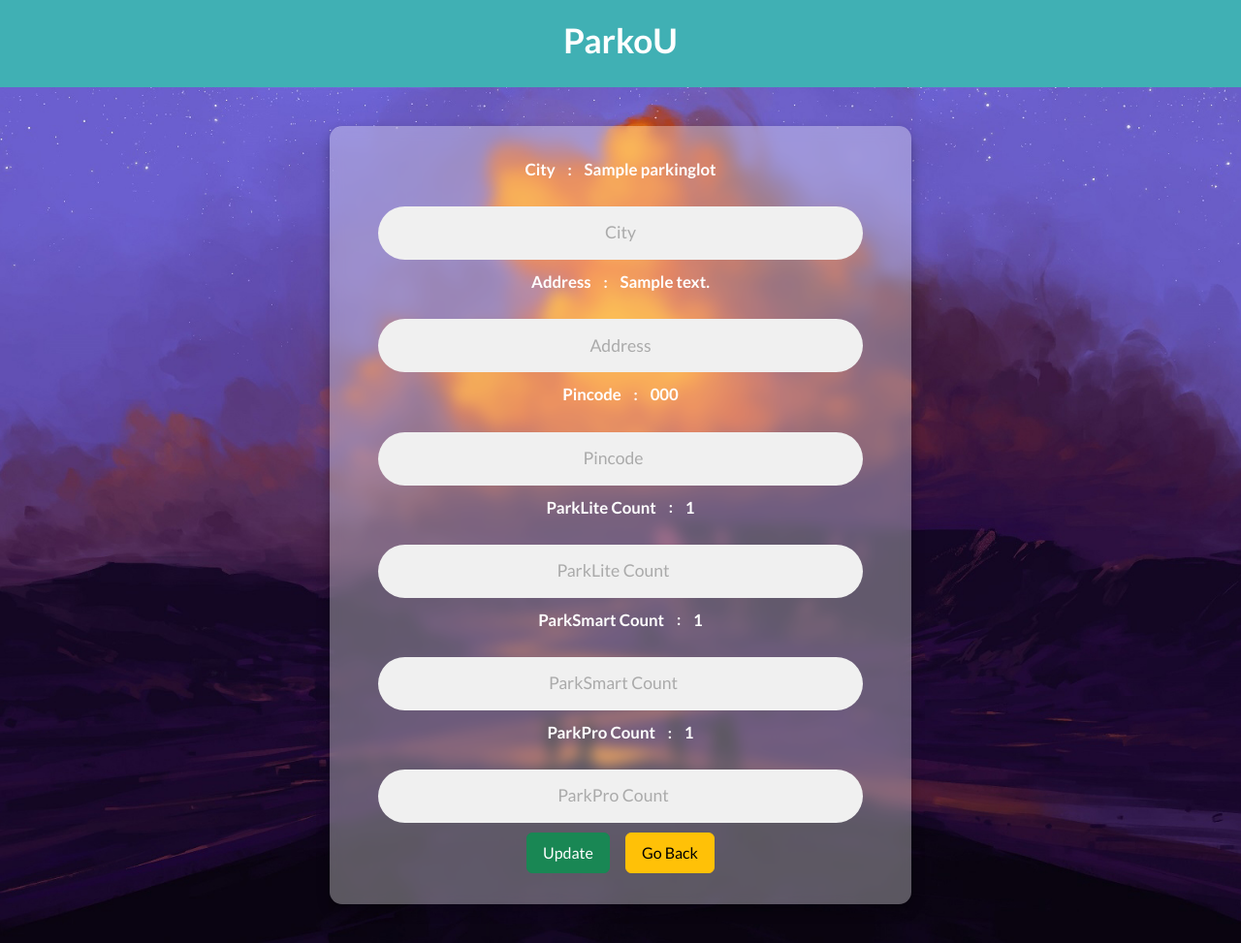
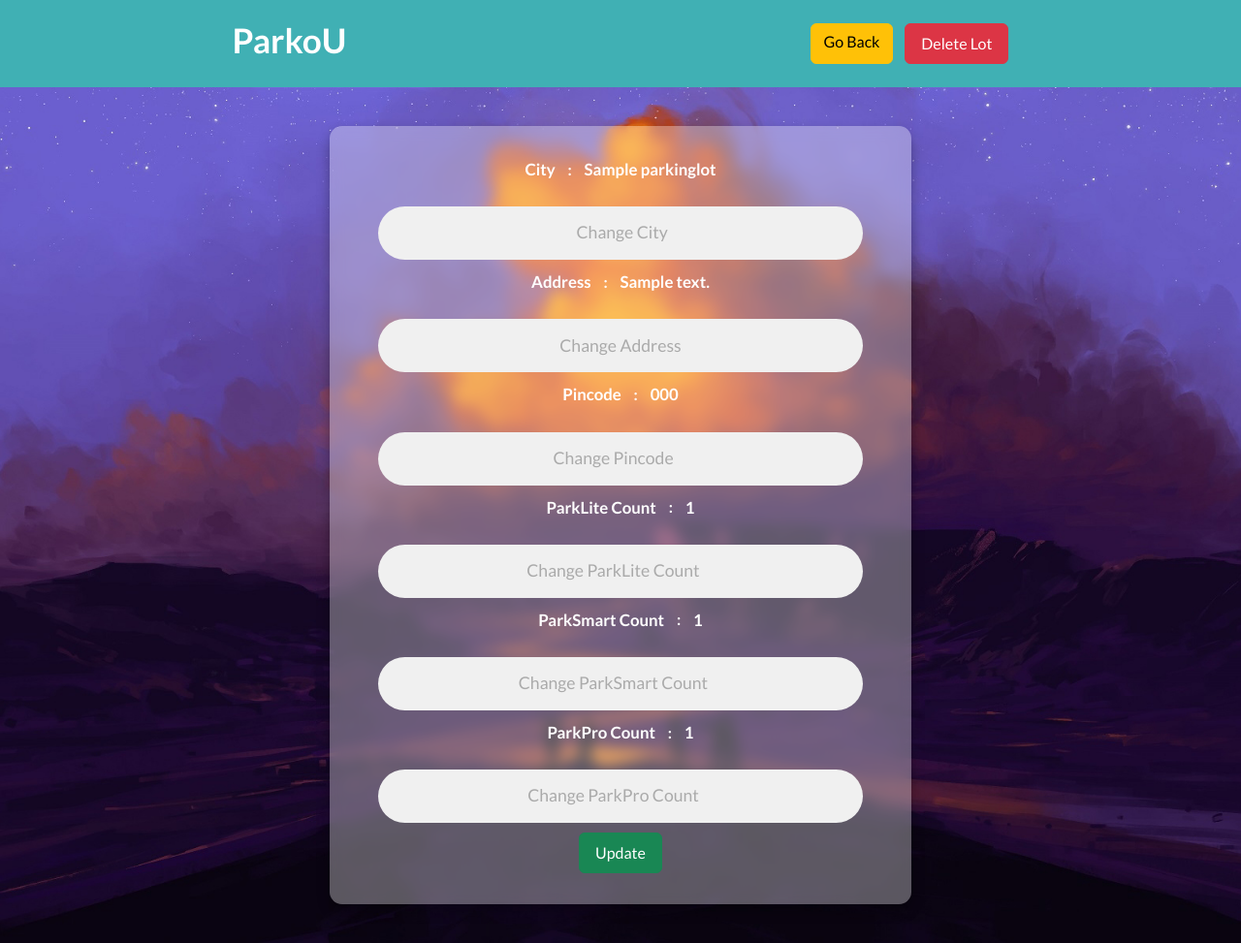
Before and after one commit to xPritam07/vehicle_parking_app, a Flask app: page /update/lot/1 in a window 1280 px wide. Shown: the whole page at 97% size. Run offline with Flask 3, Linux system fonts and the light colour scheme; a user stored in the database is signed in; tables that the repository leaves empty hold one stand-in row (values such as "Sample post").

Commit message:
lot update final fix

```diff
--- a/controllers/routes.py
+++ b/controllers/routes.py
@@ -231,6 +231,18 @@ def update_lot(lot_id):
         db.session.rollback()
         return redirect(url_for('update_lot', lot_id=lot_id))
 
+@app.route('/delete/lot/<int:lot_id>', methods=['POST'])
+@admin_required
+def delete_lot(lot_id):
+    lot = ParkingLot.query.get_or_404(lot_id)
+    ParkingSpot.query.filter_by(lot_id=lot_id).delete()
+
+    db.session.delete(lot)
+    db.session.commit()
+
+    return redirect(url_for('admin_dashboard'))
+
+
 @app.route('/admin/doubts')
 @admin_required
 def doubt_page():
--- a/static/css/after_login/admin_side/search_lot.css
+++ b/static/css/after_login/admin_side/search_lot.css
@@ -30,11 +30,16 @@ body {
 .header-content {
     background-color: var(--background-color);
     display: flex;
-    justify-content: center;
+    justify-content: space-around;
     align-items: center;
     position: relative;
     width: 100%;
     min-height: 90px;
+}
+
+.control{
+    display: flex;
+    gap: 0.8rem;
 }
 
 .brand h4{
@@ -52,7 +57,7 @@ main{
 
 }
 
-form {
+.edit-lot-form {
     width: 100%;
     max-width: 600px;
     height: auto;
@@ -134,9 +139,3 @@ form {
     font-weight: 600;
     color: #fff;
 }
-
-.controls {
-    display: flex;
-    gap: 1rem;
-    justify-content: center;
-}
--- a/templates/after_login_part/admin_side/search_lot.html
+++ b/templates/after_login_part/admin_side/search_lot.html
@@ -12,6 +12,12 @@
 <header class="header-content">
     <div class="brand">
         <h4>ParkoU</h4>
+    </div>
+    <div class="control">
+        <a href="{{ url_for('admin_dashboard') }}" id="go-back-btn" class="btn btn-warning">Go Back</a>
+        <form action="{{ url_for('delete_lot', lot_id=lot.id) }}" method="POST" style="display:inline;" onsubmit="return confirm('Are you sure you want to delete this Lot?');">
+            <button type="submit" class="btn btn-danger" style="padding: 0.5rem 1rem;">Delete Lot</button>
+        </form>
     </div>
 </header>
 <main>
@@ -28,7 +34,7 @@
                     </div>
                 </div>
                 <div class="input-field">
-                    <input type="text" id="locationName" name="locationName" placeholder="City">
+                    <input type="text" id="locationName" name="locationName" placeholder=" Change City">
                 </div>
 
                 <div class="current-value">
@@ -41,7 +47,7 @@
                     </div>
                 </div>
                 <div class="input-field">
-                    <input type="text" id="address" name="address" placeholder="Address">
+                    <input type="text" id="address" name="address" placeholder="Change Address">
                 </div>
 
                 <div class="current-value">
@@ -54,7 +60,7 @@
                     </div>
                 </div>
                 <div class="input-field">
-                    <input type="number" id="pincode" name="pincode" placeholder="Pincode">
+                    <input type="number" id="pincode" name="pincode" placeholder="Change Pincode">
                 </div>
 
                 <div class="current-value">
@@ -67,7 +73,7 @@
                     </div>
                 </div>
                 <div class="input-field">
-                    <input type="number" id="parklitecount" name="parkLiteCount" placeholder="ParkLite Count">
+                    <input type="number" id="parklitecount" name="parkLiteCount" placeholder="Change ParkLite Count">
                 </div>
 
                 <div class="current-value">
@@ -80,7 +86,7 @@
                     </div>
                 </div>
                 <div class="input-field">
-                    <input type="number" id="parksmartcount" name="parkSmartCount" placeholder="ParkSmart Count">
+                    <input type="number" id="parksmartcount" name="parkSmartCount" placeholder="Change ParkSmart Count">
                 </div>
 
                 <div class="current-value">
@@ -93,13 +99,10 @@
                     </div>
                 </div>
                 <div class="input-field">
-                    <input type="number" id="parkprocount" name="parkProCount" placeholder="ParkPro Count">
+                    <input type="number" id="parkprocount" name="parkProCount" placeholder="Change ParkPro Count">
                 </div>
+                <button type="submit" class="btn btn-success" style="padding: 0.5rem 1rem;">Update</button>
 
-                <div class="controls">
-                    <button type="submit" class="btn btn-success" style="padding: 0.5rem 1rem;">Update</button>
-                    <a href="{{ url_for('admin_dashboard') }}" class="btn btn-warning" style="padding: 0.5rem 1rem;">Go Back</a>
-                </div>
             </form>
         </div>
     </div>
--- a/templates/after_login_part/admin_side/user_info.html
+++ b/templates/after_login_part/admin_side/user_info.html
@@ -32,7 +32,7 @@
                         <button class="btn btn-warning">Go Back</button>
                     </a>
                     <form action="{{ url_for('delete_user', user_id = user.id) }}" method="POST" onsubmit="return confirm('Are you sure you want to delete this User?');">
-                        <button type="submit" class="btn btn-danger">Delete</button>
+                        <button type="submit" class="btn btn-danger">Delete User</button>
                     </form>
                 </div>
             </div>
```
Also changed, not shown: instance/vehicles.db.
